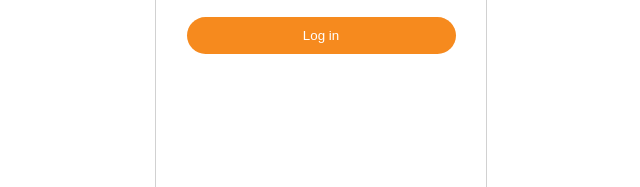
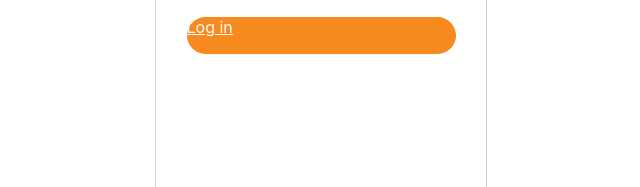
Before and after one commit to bitbender1010/Bridge, a website: page signin.html in a window 1280 px wide. Shown: the part 247-434 px from the top of the page, 319-959 px from the left. Drawn offline with Linux system fonts and the light colour scheme; files whose address does not match are found by name.

Commit message:
Added link to feed

```diff
--- a/signin.html
+++ b/signin.html
@@ -37,7 +37,7 @@
                         <p class="password__label">Password</p>
                         <input type="password" name="password" id="signin__password__input" required>
                     </label> <br>
-                    <button id="signin__btn">Log in</button>
+                    <a href="./feed.html> <button id="signin__btn">Log in</button> </a>
                 </form>
                 <!--
                 <div class="auth">
```
